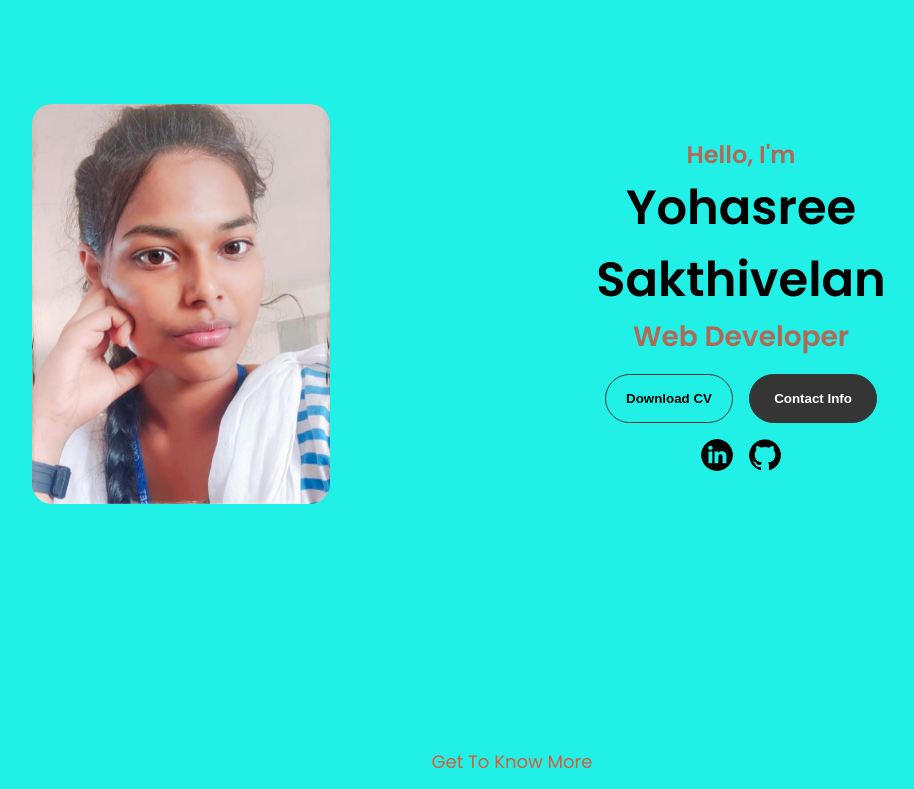
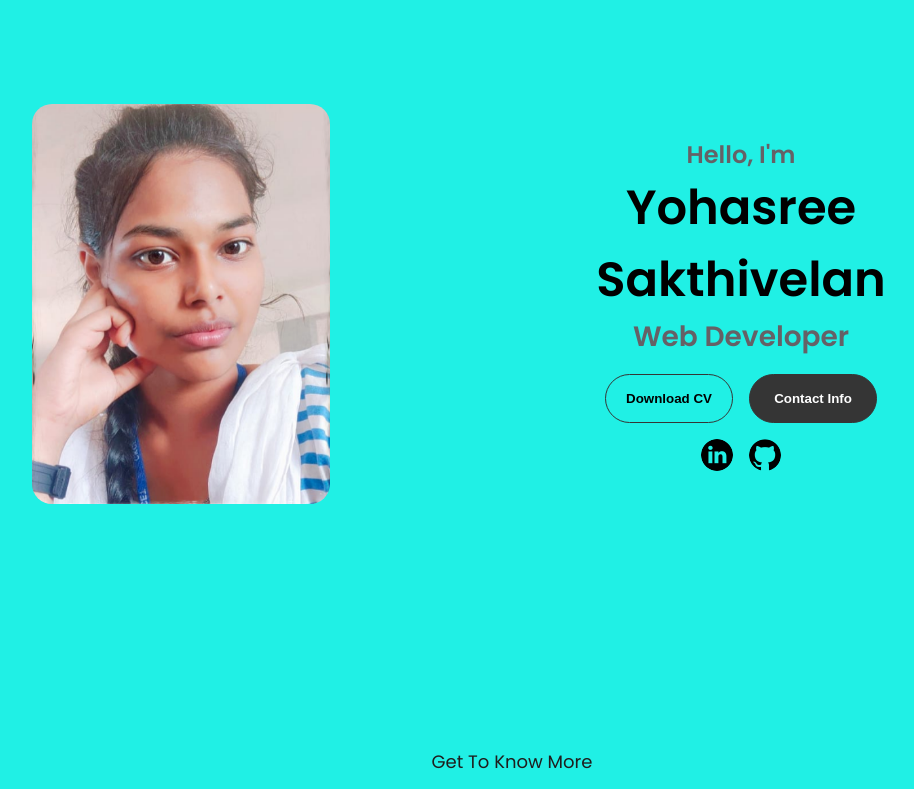
Before and after one commit to YohasreeSakthivelan/-Yohasree.github.io-, a plain HTML site: page index.html in a window 1280 px wide. Shown: the part 180-969 px from the top of the page, without its empty margins (128-1042 px from the left). Drawn offline with Linux system fonts and the light colour scheme.

Commit message:
Update style.css

```diff
--- a/style.css
+++ b/style.css
@@ -452,12 +452,12 @@ img{
   border-radius: 20px;
 }
 p{
-  color :rgb(214, 92, 61);;
+  color :rgb(31, 29, 29);
   font-size:large;
 }
 h1{
   font-size: xx-large;
 }
 h2{
-  color: rgb(177, 105, 87);
+  color: rgb(101, 97, 102);
 }
```
